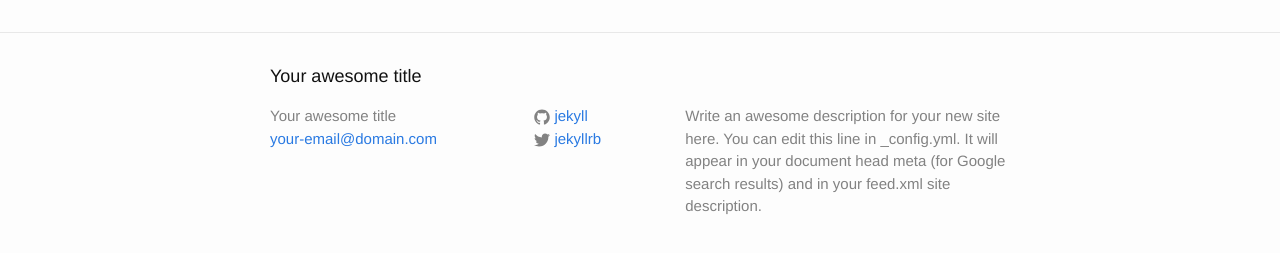
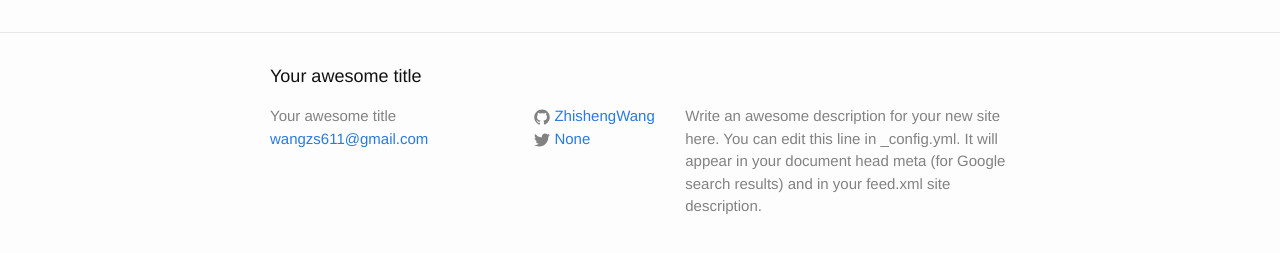
Before and after one commit to zssloth/Embedded-Neural-Network, a Jekyll site: the page built from index.html, in a window 1280 px wide. Shown: the part 264-517 px from the top of the page. Built offline with Jekyll 4.4.1, drawn with Linux system fonts in a browser that asks for light colours.

Commit message:
soma bug fix

```diff
--- a/_config.yml
+++ b/_config.yml
@@ -7,15 +7,15 @@
 
 # Site settings
 title: Your awesome title
-email: your-email@domain.com
+email: wangzs611@gmail.com
 description: > # this means to ignore newlines until "baseurl:"
   Write an awesome description for your new site here. You can edit this
   line in _config.yml. It will appear in your document head meta (for
   Google search results) and in your feed.xml site description.
-baseurl: "" # the subpath of your site, e.g. /blog
-url: "http://yourdomain.com" # the base hostname & protocol for your site
-twitter_username: jekyllrb
-github_username:  jekyll
+baseurl: /Neural-Network-Notes
+url: "https://zhishengwang.github.io/" # the base hostname & protocol for your site
+twitter_username: None
+github_username:  ZhishengWang
 
 # Build settings
 markdown: kramdown
```
